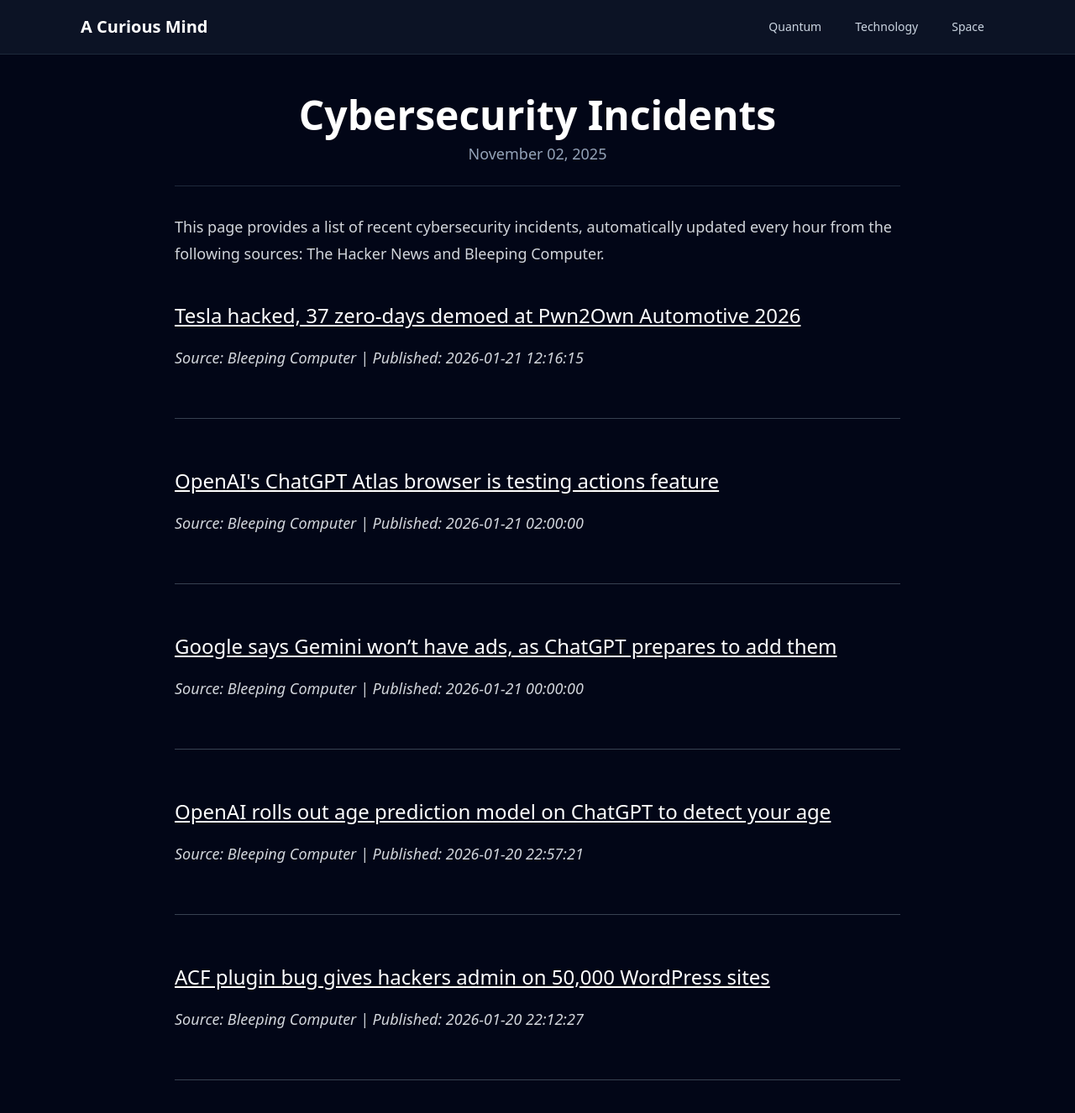
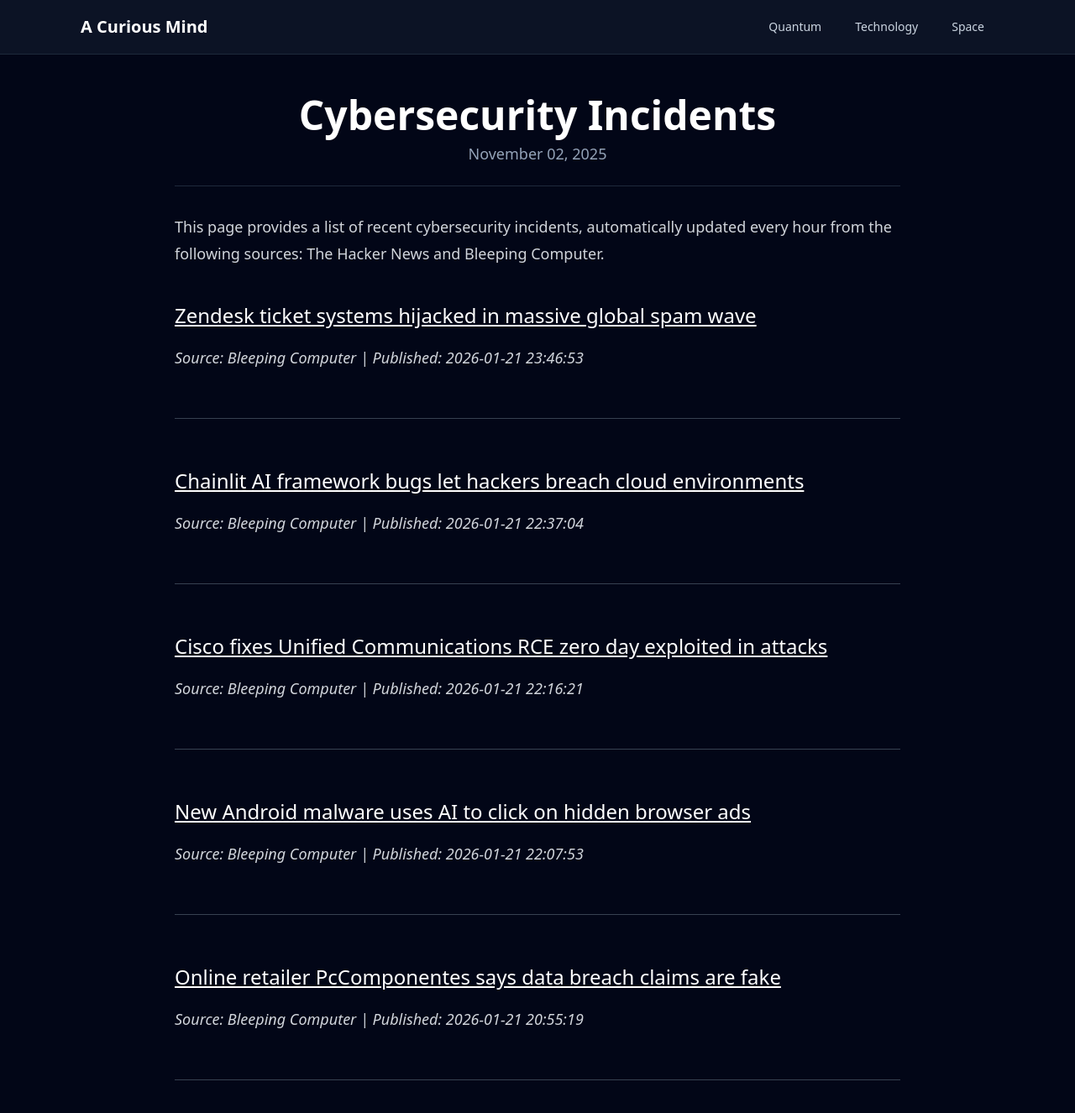
Before and after one commit to onehl7/onehl7.github.io, a Jekyll site: the page built from _posts/2025-11-02-cybersecurity-incidents.md, in a window 1280 px wide and 1400 px high. Shown: the top 1326 px of the window at 84% size. Built offline with Jekyll 4.4.1, drawn with Linux system fonts in a browser that asks for light colours; nearby versions of some CDN libraries.

Commit message:
Update news data

```diff
--- a/_data/news.json
+++ b/_data/news.json
@@ -1,32 +1,32 @@
 [
   {
     "source": "Bleeping Computer",
-    "title": "Tesla hacked, 37 zero-days demoed at Pwn2Own Automotive 2026",
-    "link": "https://www.bleepingcomputer.com/news/security/tesla-hacked-37-zero-days-demoed-at-pwn2own-automotive-2026/",
-    "published": "2026-01-21 12:16:15"
+    "title": "Zendesk ticket systems hijacked in massive global spam wave",
+    "link": "https://www.bleepingcomputer.com/news/security/zendesk-ticket-systems-hijacked-in-massive-global-spam-wave/",
+    "published": "2026-01-21 23:46:53"
   },
   {
     "source": "Bleeping Computer",
-    "title": "OpenAI's ChatGPT Atlas browser is testing actions feature",
-    "link": "https://www.bleepingcomputer.com/news/artificial-intelligence/openais-chatgpt-atlas-browser-is-testing-actions-feature/",
-    "published": "2026-01-21 02:00:00"
+    "title": "Chainlit AI framework bugs let hackers breach cloud environments",
+    "link": "https://www.bleepingcomputer.com/news/security/chainlit-ai-framework-bugs-let-hackers-breach-cloud-environments/",
+    "published": "2026-01-21 22:37:04"
   },
   {
     "source": "Bleeping Computer",
-    "title": "Google says Gemini won\u2019t have ads, as ChatGPT prepares to add them",
-    "link": "https://www.bleepingcomputer.com/news/artificial-intelligence/google-says-gemini-wont-have-ads-as-chatgpt-prepares-to-add-them/",
-    "published": "2026-01-21 00:00:00"
+    "title": "Cisco fixes Unified Communications RCE zero day exploited in attacks",
+    "link": "https://www.bleepingcomputer.com/news/security/cisco-fixes-unified-communications-rce-zero-day-exploited-in-attacks/",
+    "published": "2026-01-21 22:16:21"
   },
   {
     "source": "Bleeping Computer",
-    "title": "OpenAI rolls out age prediction model on ChatGPT to detect your age",
-    "link": "https://www.bleepingcomputer.com/news/artificial-intelligence/openai-rolls-out-age-prediction-model-on-chatgpt-to-detect-your-age/",
-    "published": "2026-01-20 22:57:21"
+    "title": "New Android malware uses AI to click on hidden browser ads",
+    "link": "https://www.bleepingcomputer.com/news/security/new-android-malware-uses-ai-to-click-on-hidden-browser-ads/",
+    "published": "2026-01-21 22:07:53"
   },
   {
     "source": "Bleeping Computer",
-    "title": "ACF plugin bug gives hackers admin on 50,000 WordPress sites",
-    "link": "https://www.bleepingcomputer.com/news/security/acf-plugin-bug-gives-hackers-admin-on-50-000-wordpress-sites/",
-    "published": "2026-01-20 22:12:27"
+    "title": "Online retailer PcComponentes says data breach claims are fake",
+    "link": "https://www.bleepingcomputer.com/news/security/online-retailer-pccomponentes-says-data-breach-claims-are-fake/",
+    "published": "2026-01-21 20:55:19"
   }
 ]
```
